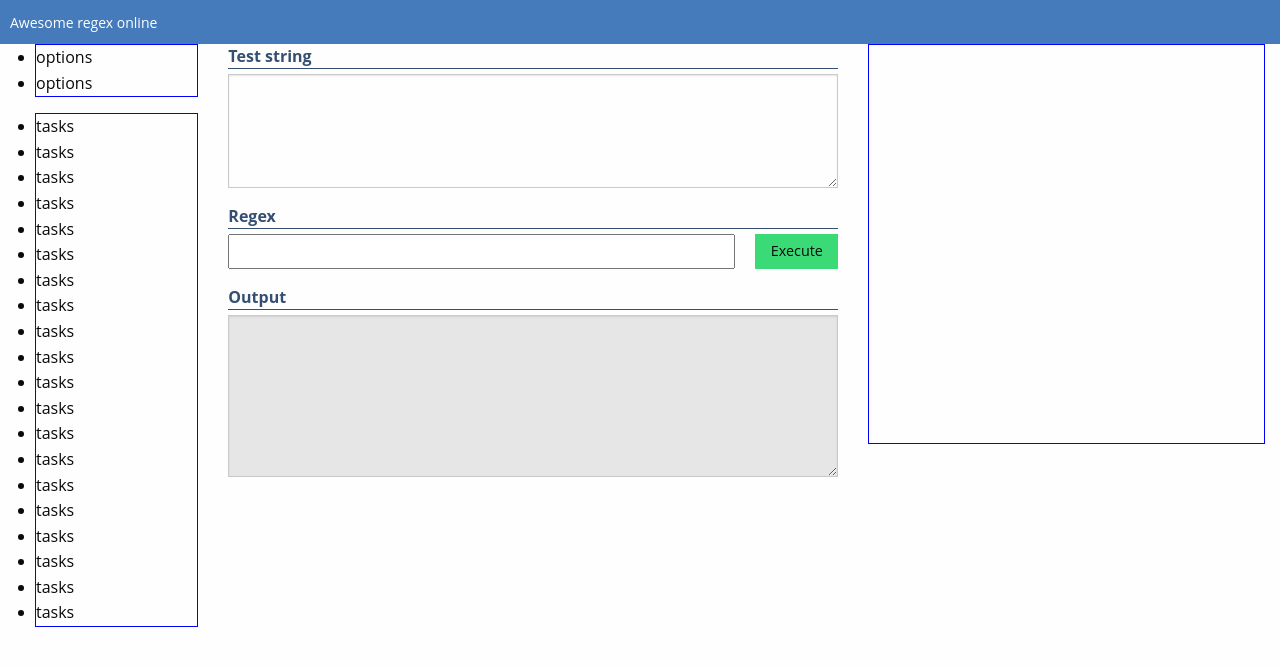
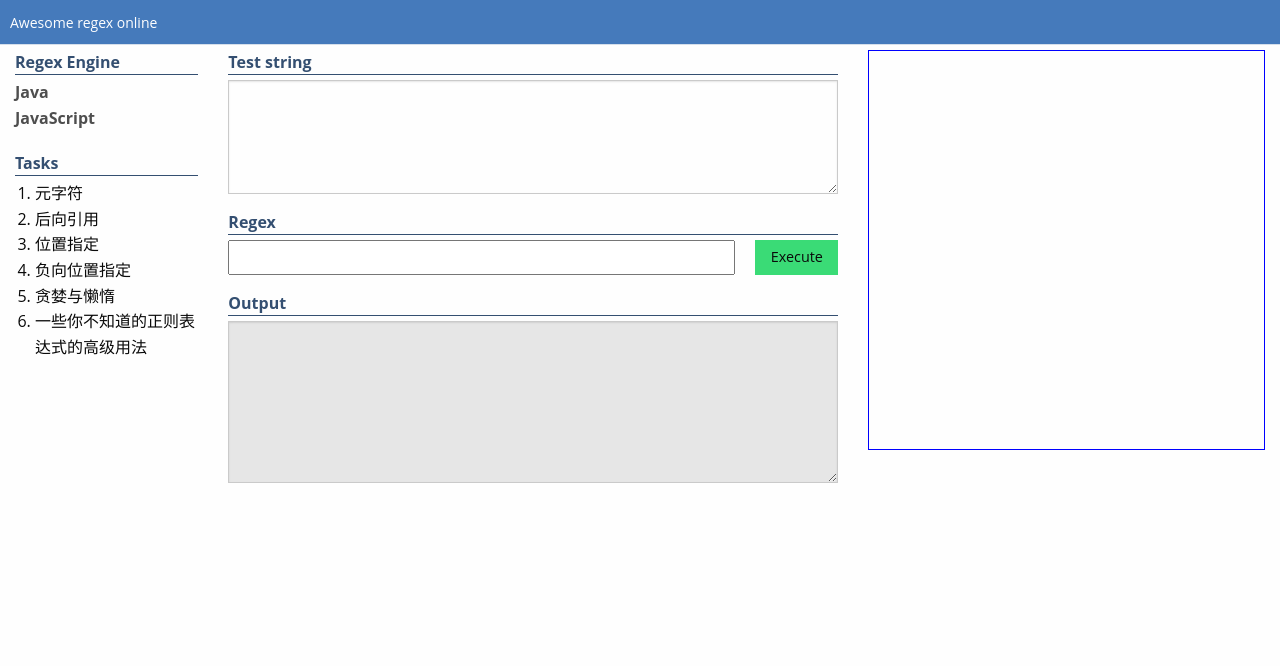
Before and after one commit to soleverlee/awesomeregex, an Angular app: page / in a window 1280 px wide. Shown: the top 666 px of the page. Built offline with nearby package versions, Linux system fonts and the light colour scheme.

Commit message:
impl tasks layout

```diff
--- a/src/app/task-executor/task-executor.component.scss
+++ b/src/app/task-executor/task-executor.component.scss
@@ -1,12 +1,5 @@
 .task-executor {
   min-height: 400px;
-
-  .header {
-    color: #344f71;
-    font-weight: 700;
-    border-bottom: 1px solid #344f71;
-    margin-bottom: 5px;
-  }
 }
 
 .regular-input {
--- a/src/app/task-list/task-list.component.html
+++ b/src/app/task-list/task-list.component.html
@@ -1,26 +1,18 @@
-<ul class="task-list">
-  <li>options</li>
-  <li>options</li>
-</ul>
-<ul class="task-list">
-  <li>tasks</li>
-  <li>tasks</li>
-  <li>tasks</li>
-  <li>tasks</li>
-  <li>tasks</li>
-  <li>tasks</li>
-  <li>tasks</li>
-  <li>tasks</li>
-  <li>tasks</li>
-  <li>tasks</li>
-  <li>tasks</li>
-  <li>tasks</li>
-  <li>tasks</li>
-  <li>tasks</li>
-  <li>tasks</li>
-  <li>tasks</li>
-  <li>tasks</li>
-  <li>tasks</li>
-  <li>tasks</li>
-  <li>tasks</li>
-</ul>
+<div class="grid-x">
+  <div class="cell header">Regex Engine</div>
+  <ul class="cell options">
+    <li>Java</li>
+    <li>JavaScript</li>
+  </ul>
+  <div class="cell header">Tasks</div>
+  <div class="cell">
+    <ol class=" task-list">
+      <li>元字符</li>
+      <li>后向引用</li>
+      <li>位置指定</li>
+      <li>负向位置指定</li>
+      <li>贪婪与懒惰</li>
+      <li>一些你不知道的正则表达式的高级用法</li>
+    </ol>
+  </div>
+</div>
--- a/src/app/task-list/task-list.component.scss
+++ b/src/app/task-list/task-list.component.scss
@@ -1,3 +1,10 @@
 .task-list {
-  border: 1px solid blue;
 }
+
+.options {
+  margin-bottom: 20px;
+}
+
+ol li {
+
+}
--- a/src/styles.scss
+++ b/src/styles.scss
@@ -2,3 +2,21 @@
 body {
   font-family: Open Sans, Lucida Sans Unicode, Lucida Grande, sansSerif;
 }
+
+.header {
+  color: #344f71;
+  font-weight: 700;
+  border-bottom: 1px solid #344f71;
+  margin-bottom: 5px;
+}
+
+ul {
+  margin: 0;
+  padding: 0;
+  list-style-type: none;
+}
+
+ul li {
+  color: #4e4e4e;
+  font-weight: 700;
+}
```
